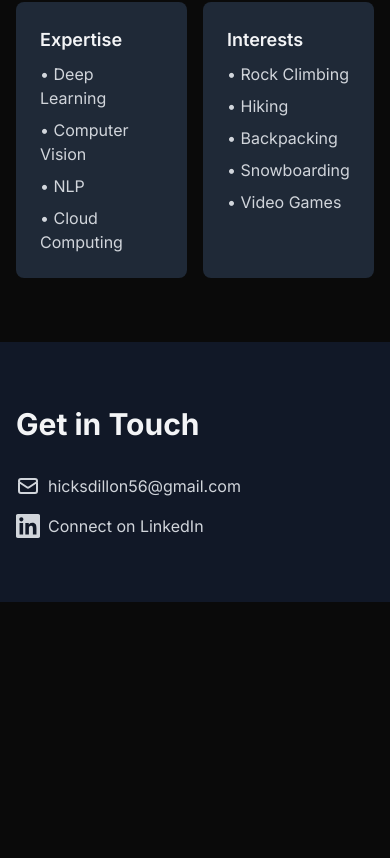
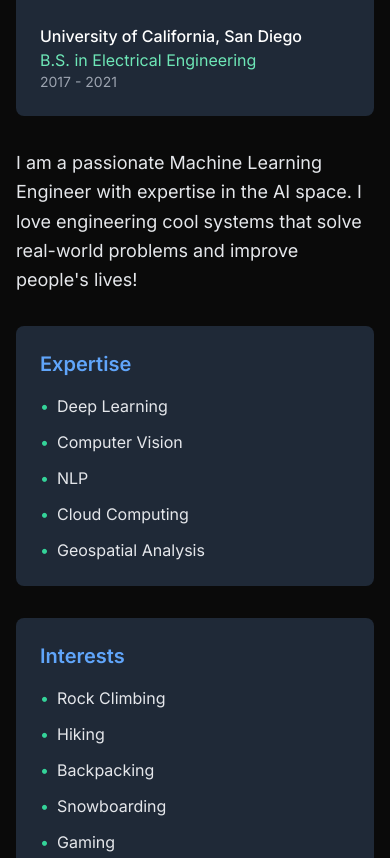
Before and after one commit to dillhicks/dillhicks.github.io, a Next.js app: page / in a window 390 px wide. Shown: the part 8986-9844 px from the top of the page. Before the commit the page ends 9588 px from the top, so only its background shows below. Built offline with nearby package versions, Linux system fonts and the light colour scheme.

Commit message:
Update about-me section to include education, interests and expertise

```diff
--- a/src/app/page.tsx
+++ b/src/app/page.tsx
@@ -154,32 +154,85 @@ export default function Home() {
       <AnimatedSection>
         <section id="about" className="py-16 px-4 sm:px-6 lg:px-8">
           <div className="max-w-7xl mx-auto">
-            <h2 className="text-3xl font-bold text-gray-100 mb-8">About Me</h2>
-            <div className="grid md:grid-cols-2 gap-8 items-center">
-              <div className="space-y-6">
-                <p className="text-gray-300 text-lg leading-relaxed">
-                  I am a passionate Machine Learning Engineer with broad expertise in the AI space. My goal is to create
-                  cool systems that solve real-world problems and improve people's lives.
-                </p>
+            <h2 className="text-3xl font-bold text-gray-100 mb-12">About Me</h2>
+            <div className="grid md:grid-cols-2 gap-8">
+              {/* Left Column - Education and About Text */}
+              <div className="space-y-8">
+                <div className="bg-gray-800 p-6 rounded-lg transition-transform duration-300 hover:scale-105">
+                  <h3 className="text-xl font-semibold text-blue-400 mb-4">Education</h3>
+                  <div className="space-y-6">
+                    <div>
+                      <p className="text-white font-medium">University of California, San Diego</p>
+                      <p className="text-emerald-300">M.S. in Machine Learning and Data Science</p>
+                      <p className="text-gray-400 text-sm">2021 - 2023</p>
+                    </div>
+                    <div>
+                      <p className="text-white font-medium">University of California, San Diego</p>
+                      <p className="text-emerald-300">B.S. in Electrical Engineering</p>
+                      <p className="text-gray-400 text-sm">2017 - 2021</p>
+                    </div>
+                  </div>
+                </div>
+
+                <div className="space-y-4">
+                  <p className="text-gray-200 text-lg leading-relaxed">
+                    I am a passionate Machine Learning Engineer with expertise in the AI space. I love engineering cool systems that solve real-world problems and improve people's lives!
+                  </p>
+
+                </div>
               </div>
-              <div className="grid grid-cols-2 gap-4">
+
+              {/* Right Column - Expertise and Interests */}
+              <div className="space-y-8">
                 <div className="bg-gray-800 p-6 rounded-lg transition-transform duration-300 hover:scale-105">
-                  <h3 className="text-lg font-semibold text-gray-100 mb-2">Expertise</h3>
-                  <ul className="space-y-2 text-gray-300">
-                    <li>• Deep Learning</li>
-                    <li>• Computer Vision</li>
-                    <li>• NLP</li>
-                    <li>• Cloud Computing</li>
+                  <h3 className="text-xl font-semibold text-blue-400 mb-4">Expertise</h3>
+                  <ul className="space-y-3 text-gray-200">
+                    <li className="flex items-center">
+                      <span className="text-emerald-400 mr-2">•</span>
+                      Deep Learning
+                    </li>
+                    <li className="flex items-center">
+                      <span className="text-emerald-400 mr-2">•</span>
+                      Computer Vision
+                    </li>
+                    <li className="flex items-center">
+                      <span className="text-emerald-400 mr-2">•</span>
+                      NLP
+                    </li>
+                    <li className="flex items-center">
+                      <span className="text-emerald-400 mr-2">•</span>
+                      Cloud Computing
+                    </li>
+                    <li className="flex items-center">
+                      <span className="text-emerald-400 mr-2">•</span>
+                      Geospatial Analysis
+                    </li>
                   </ul>
                 </div>
+
                 <div className="bg-gray-800 p-6 rounded-lg transition-transform duration-300 hover:scale-105">
-                  <h3 className="text-lg font-semibold text-gray-100 mb-2">Interests</h3>
-                  <ul className="space-y-2 text-gray-300">
-                    <li>• Rock Climbing</li>
-                    <li>• Hiking</li>
-                    <li>• Backpacking</li>
-                    <li>• Snowboarding</li>
-                    <li>• Video Games</li>
+                  <h3 className="text-xl font-semibold text-blue-400 mb-4">Interests</h3>
+                  <ul className="space-y-3 text-gray-200">
+                    <li className="flex items-center">
+                      <span className="text-emerald-400 mr-2">•</span>
+                      Rock Climbing
+                    </li>
+                    <li className="flex items-center">
+                      <span className="text-emerald-400 mr-2">•</span>
+                      Hiking
+                    </li>
+                    <li className="flex items-center">
+                      <span className="text-emerald-400 mr-2">•</span>
+                      Backpacking
+                    </li>
+                    <li className="flex items-center">
+                      <span className="text-emerald-400 mr-2">•</span>
+                      Snowboarding
+                    </li>
+                    <li className="flex items-center">
+                      <span className="text-emerald-400 mr-2">•</span>
+                      Gaming
+                    </li>
                   </ul>
                 </div>
               </div>
```
